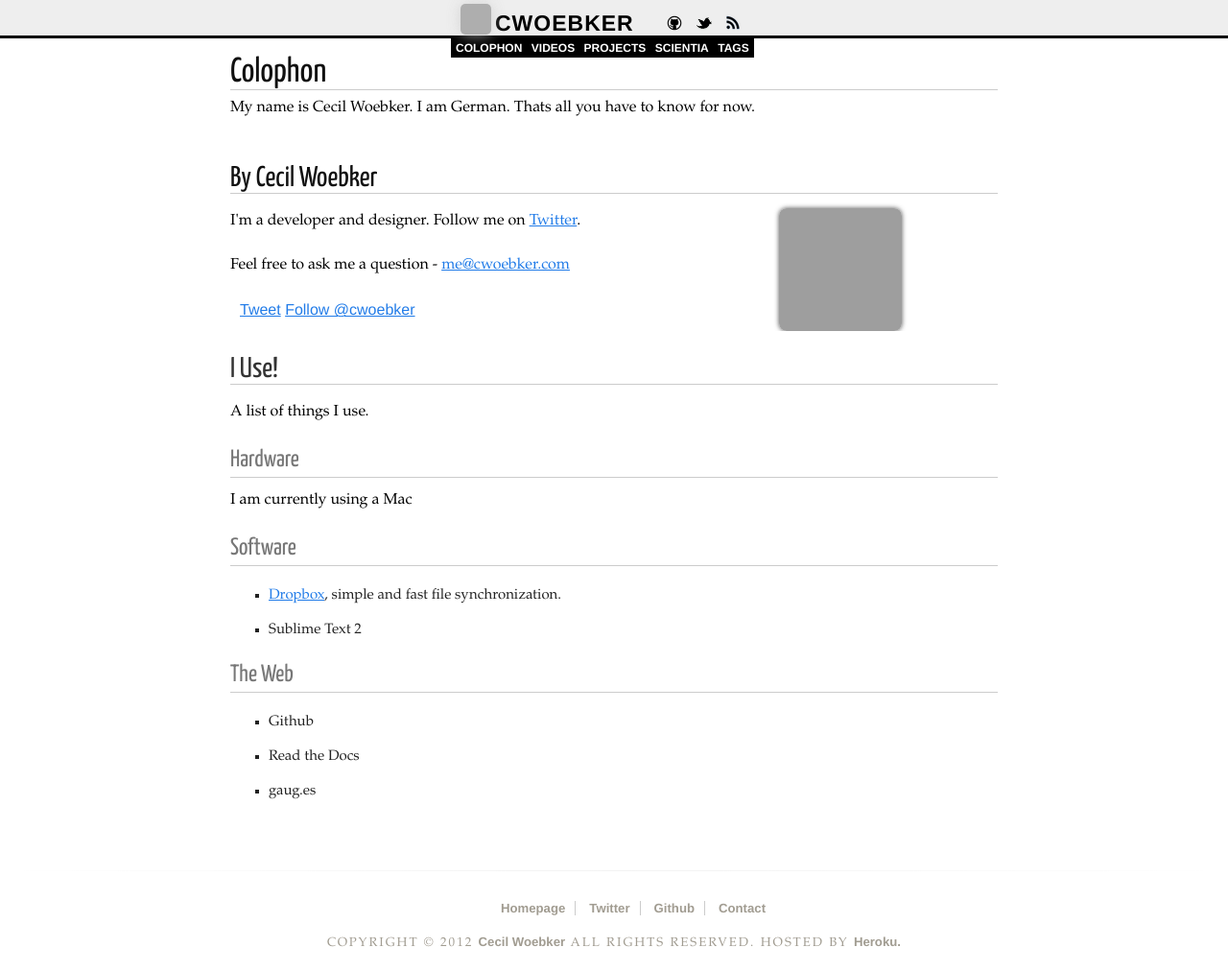
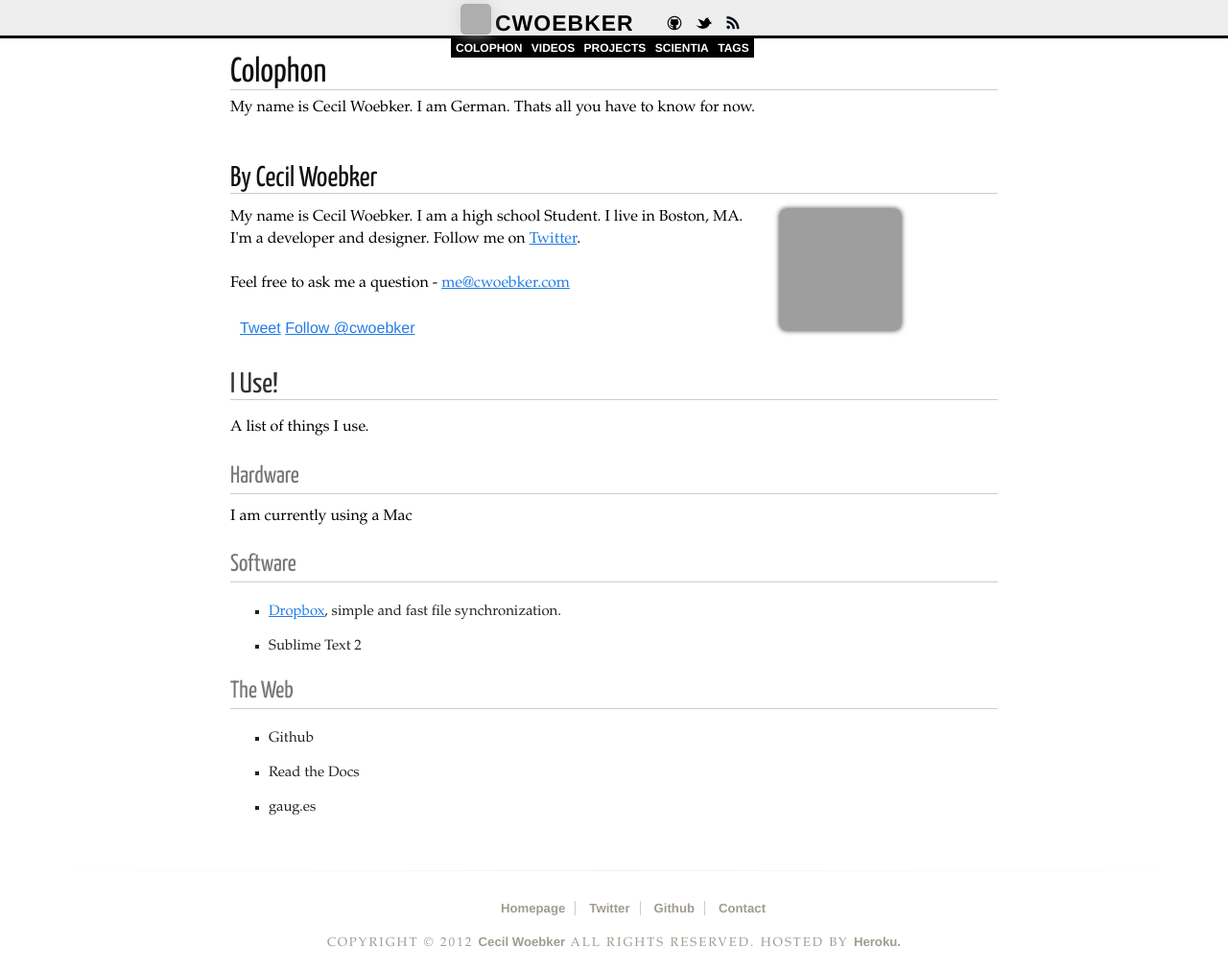
Before and after one commit to cwoebker/.com, a Jekyll site: the page built from colophon.markdown, in a window 1280 px wide and 1012 px high. Shown: the whole window at 96% size. Built offline with Jekyll 4.4.1, drawn with Linux system fonts in a browser that asks for light colours; Markdown is read by kramdown in place of the engine named in the settings; comment, search, counter and statistics services are not loaded; grey boxes are pictures that could not be loaded.

Commit message:
added rich data to about page

```diff
--- a/_includes/about.html
+++ b/_includes/about.html
@@ -1,21 +1,22 @@
 <div id="post_about">
 <h2><a href="/colophon">By Cecil Woebker</a></h2>
-<div id="left">
+<div itemscope itemtype="http://data-vocabulary.org/Person" id="left">
+My name is <span itemprop="name">Cecil Woebker</span>.
+I am a high school <span itemprop="title">Student</span>.
+I live in <span itemprop="address" itemscope
+      itemtype="http://data-vocabulary.org/Address">
+      <span itemprop="locality">Boston</span>,
+      <span itemprop="region">MA</span>.
+   </span>
 <p>I'm a developer and designer. Follow me on <a href="http://twitter.com/cwoebker">Twitter</a>.</p>
 <p>Feel free to ask me a question - <a href="mailto:me@cwoebker.com">me@cwoebker.com</a></p>
 <div id="footerbar">
-  <!--
-  <a class="FlattrButton" style="display:none;" rev="flattr;button:compact;" href="http://cwoebker.com"></a>
-  <noscript><a href="http://flattr.com/thing/427930/cwoebker" target="_blank">
-      <img src="http://api.flattr.com/button/flattr-badge-large.png" alt="Flattr this" title="Flattr this" border="0" /></a></noscript>
-  -->
   <div class="social">
     <a href="https://twitter.com/share" class="twitter-share-button" data-via="cwoebker">Tweet</a>
     <script>!function(d,s,id){var js,fjs=d.getElementsByTagName(s)[0];if(!d.getElementById(id)){js=d.createElement(s);js.id=id;js.src="//platform.twitter.com/widgets.js";fjs.parentNode.insertBefore(js,fjs);}}(document,"script","twitter-wjs");</script>
     <a href="https://twitter.com/cwoebker" class="twitter-follow-button" data-show-count="false">Follow @cwoebker</a>
     <script>!function(d,s,id){var js,fjs=d.getElementsByTagName(s)[0];if(!d.getElementById(id)){js=d.createElement(s);js.id=id;js.src="//platform.twitter.com/widgets.js";fjs.parentNode.insertBefore(js,fjs);}}(document,"script","twitter-wjs");</script>
   </div>
-
 </div>
 </div>
 <div id="right">
```
